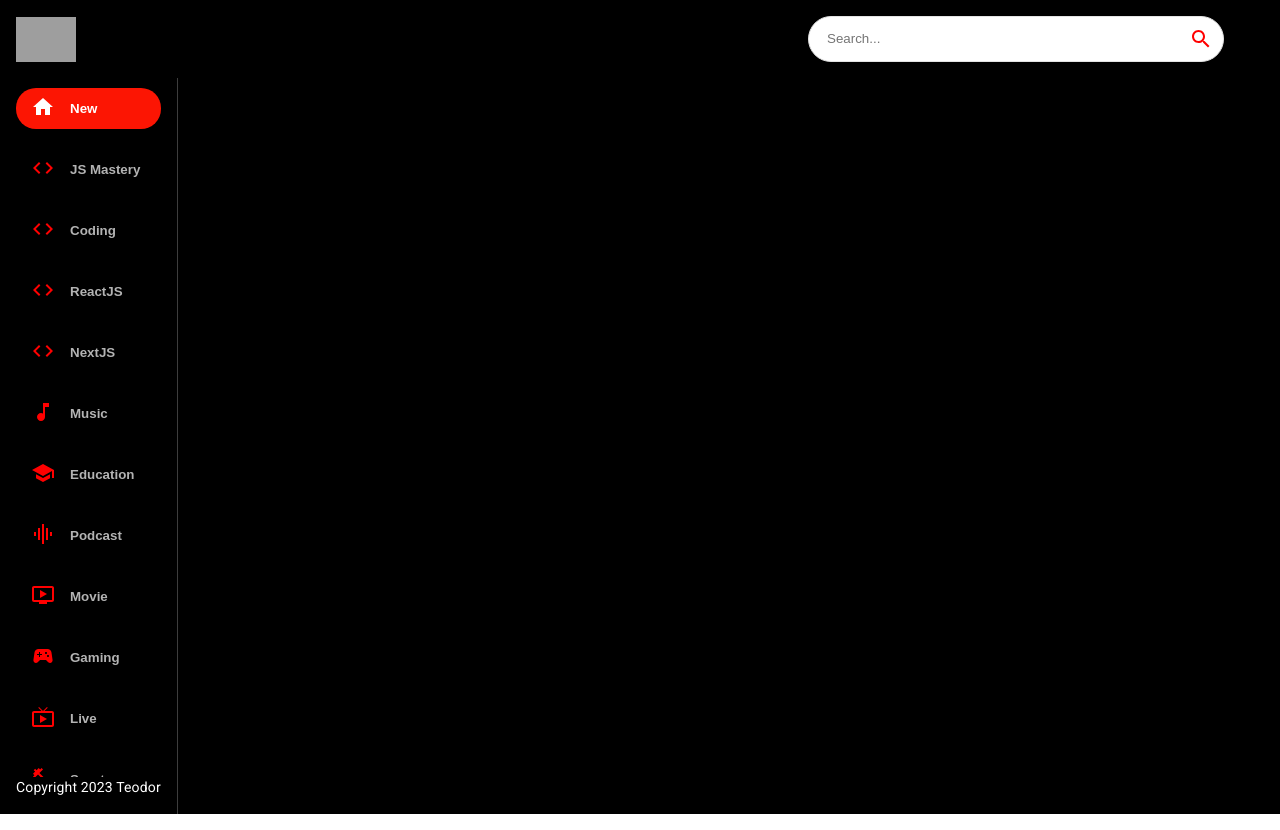
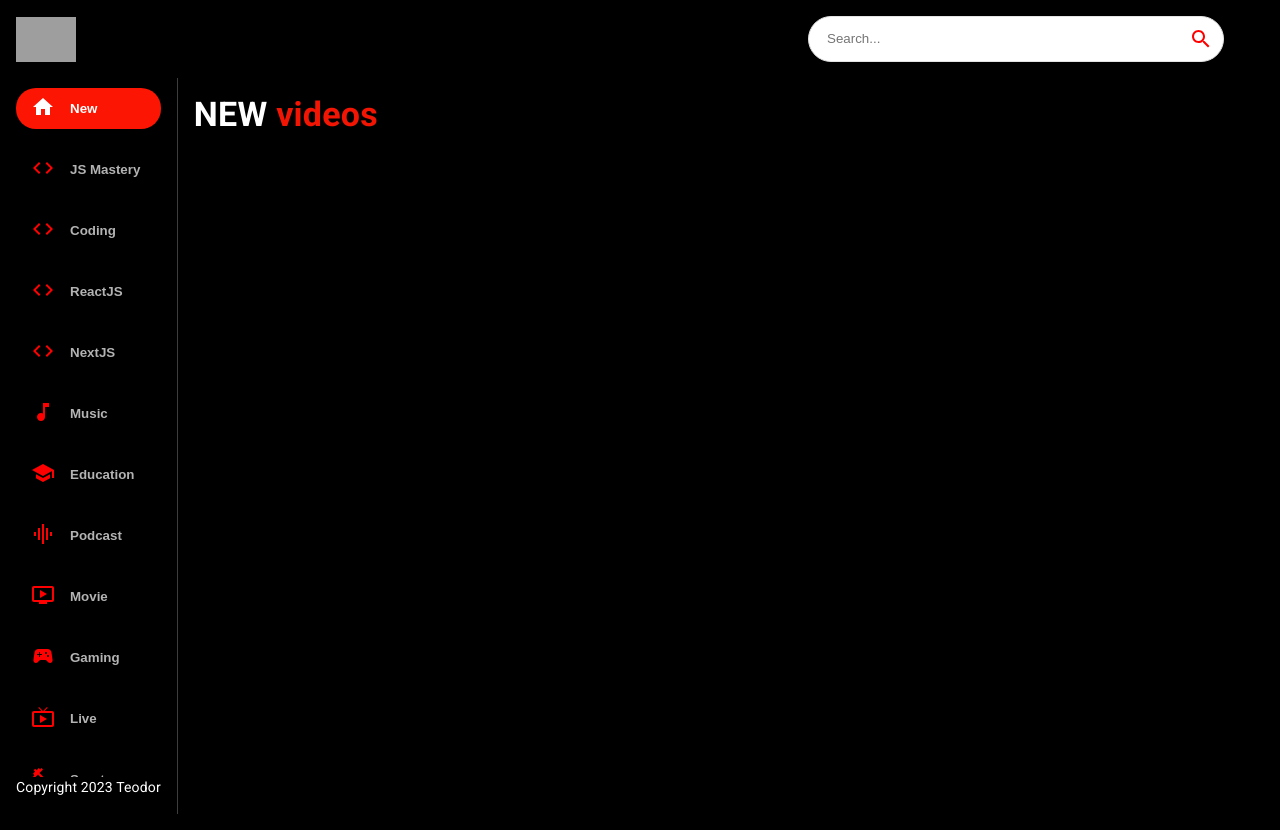
Before and after one commit to TeodorTodorovT/metube, a React (Create React App) app: page / in a window 1280 px wide. Built offline with nearby package versions, Linux system fonts and the light colour scheme; grey boxes are pictures that could not be loaded; the HTML template or start-up script is replaced by a standard one.

Commit message:
prepared video side in feed

```diff
--- a/src/components/Feed.js
+++ b/src/components/Feed.js
@@ -1,6 +1,8 @@
 import { useState, useEffect } from "react";
 import { Box, Stack, Typography } from "@mui/material";
-import Sidebar from "./Sidebar";
+
+import {Sidebar, Videos} from "./";
+
 
 const Feed = () => (
   <Stack sx={{ flexDirection: { sx: "column", md: "row" } }}>
@@ -16,6 +18,14 @@
         Copyright 2023 Teodor
       </Typography>
     </Box>
+
+    <Box p={2} sx={{ overflowY: 'auto', height:'90vh', flex: 2}}>
+      <Typography variant="h4" fontWeight="bold" mb={2} sx={{color: 'white'}}>
+        NEW <span style={{color: '#F31503'}}>videos</span>
+      </Typography>
+
+      <Videos videos={[]}/>
+    </Box>
   </Stack>
 );
 
--- /dev/null
+++ b/src/components/Videos.js
@@ -0,0 +1,9 @@
+import React from 'react'
+
+const Videos = () => {
+  return (
+    <div>Videos</div>
+  )
+}
+
+export default Videos
--- a/src/components/index.js
+++ b/src/components/index.js
@@ -5,3 +5,4 @@
 export {default as VideoDetail} from './VideoDetail';
 export {default as SearchBar} from './SearchBar';
 export {default as Sidebar} from './Sidebar';
+export {default as Videos} from './Videos';
```
